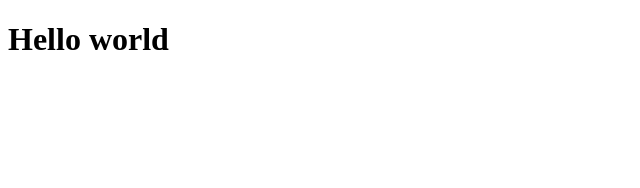
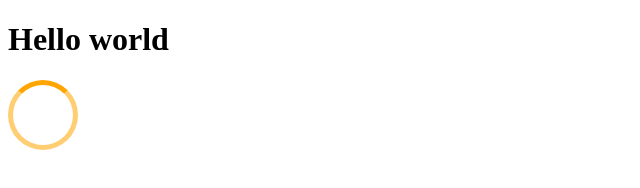
Before and after one commit to TristanSBT/github-exercice, a plain HTML site: page index.html in a window 1280 px wide. Shown: the whole page, without its empty margins (0-640 px from the left). Drawn offline with Linux system fonts and the light colour scheme.

Commit message:
Début créa loader

```diff
--- a/index.html
+++ b/index.html
@@ -4,8 +4,16 @@
     <meta charset="UTF-8">
     <meta name="viewport" content="width=device-width, initial-scale=1.0">
     <title>Document</title>
+    <link rel="stylesheet" href="style.css">
 </head>
+
+
 <body>
+
     <H1>Hello world</H1>
+
+    <div class="loader"></div>
+
 </body>
+
 </html>
--- /dev/null
+++ b/style.css
@@ -0,0 +1,8 @@
+.loader{
+    width: 60px;
+    height: 60px;
+    border-radius: 100%;
+    border: 5px solid rgba(255, 166, 0, 0.549);
+    border-top: 5px solid orange;
+    animation: infinite;
+}
```
